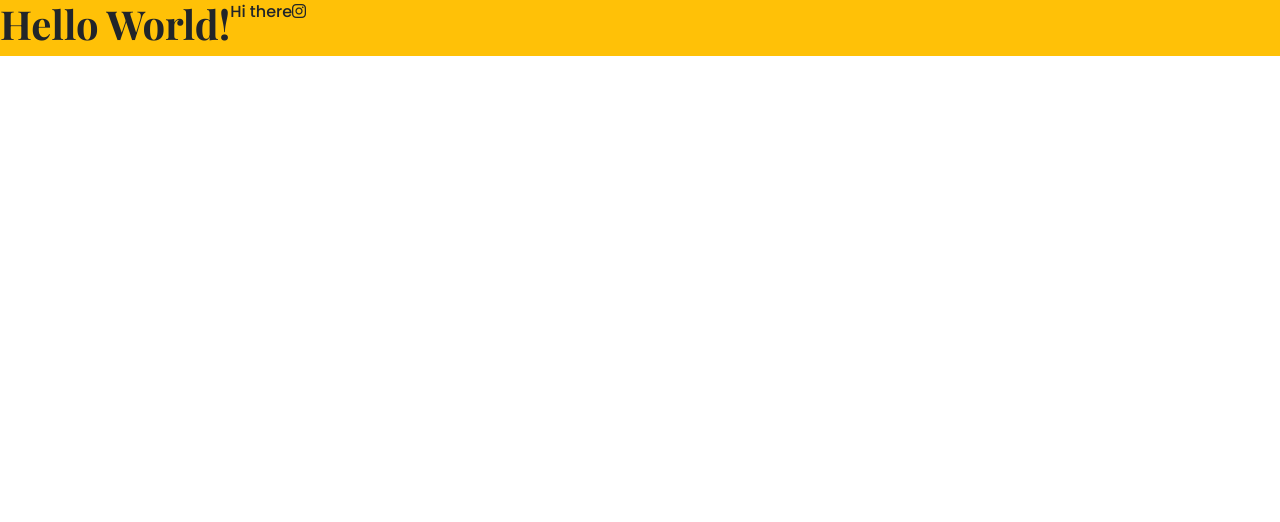
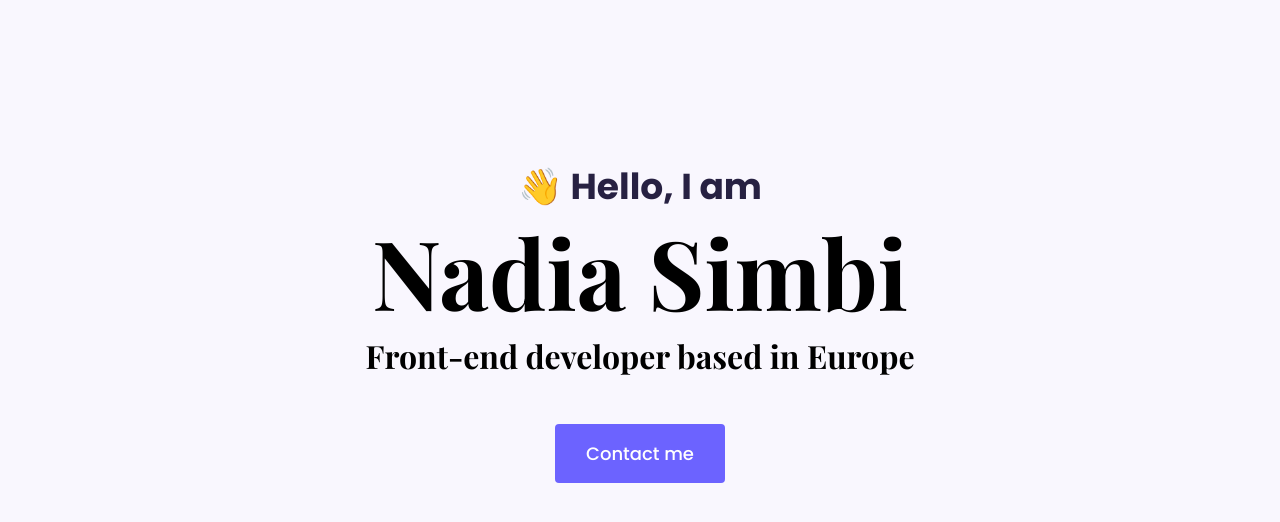
Before and after one commit to Nadia-si/portfolio-project, a plain HTML site: page index.html in a window 1280 px wide. Drawn offline with nearby package versions, Linux system fonts and the light colour scheme.

Commit message:
Added homepage

```diff
--- a/css/style.css
+++ b/css/style.css
@@ -1,13 +1,53 @@
-/*
-font-family: 'Playfair Display', serif;
-font-family: 'Poppins', sans-serif;
-*/
+:root {
+  --branding-color: #6c63ff;
+  --secondary-color: #f9f7fe;
+  --heading-font-family: "Playfair Display", serif;
+  --default-font-family: "Poppins", sans-serif;
+}
 
+body {
+  font-family: var(--default-font-family);
+}
+
+h1,
+h2,
+h3,
+h4,
+h5,
+h6 {
+  font-family: var(--heading-font-family);
+  font-weight: bold;
+  color: black;
+}
 h1 {
-  font-family: "Playfair Display", serif;
-  font-weight: bold;
+  font-size: 96px;
 }
 p {
-  font-family: "Poppins", sans-serif;
   font-weight: normal;
 }
+.hero {
+  background: var(--secondary-color);
+  text-align: center;
+  padding: 160px 20px;
+}
+.hero p {
+  font-size: 36px;
+  font-weight: bold;
+  margin: 0;
+  color: #272142;
+}
+hero h2 {
+  font-family: var(--default-font-family);
+  font-weight: normal;
+  font-size: 24px;
+  line-height: 2;
+  color: #272142;
+}
+.btn-branding {
+  background: var(--branding-color);
+  border-radius: 4px;
+  color: white;
+  font-size: 18px;
+  line-height: 27px;
+  padding: 15px 30px;
+}
--- a/index.html
+++ b/index.html
@@ -10,6 +10,13 @@
       integrity="sha384-KK94CHFLLe+nY2dmCWGMq91rCGa5gtU4mk92HdvYe+M/SXH301p5ILy+dN9+nJOZ"
       crossorigin="anonymous"
     />
+    <link rel="preconnect" href="https://fonts.googleapis.com" />
+    <link rel="preconnect" href="https://fonts.gstatic.com" crossorigin />
+    <link
+      href="https://fonts.googleapis.com/css2?family=Merriweather:ital,wght@0,300;0,400;0,700;0,900;1,300;1,400;1,700;1,900&family=Playball&family=Playfair+Display:wght@700&family=Poppins:wght@500;700&display=swap"
+      rel="stylesheet"
+    />
+    <link rel="stylesheet" href="css/style.css" />
     <script
       src="https://cdn.jsdelivr.net/npm/bootstrap@5.3.0-alpha3/dist/js/bootstrap.bundle.min.js"
       integrity="sha384-ENjdO4Dr2bkBIFxQpeoTz1HIcje39Wm4jDKdf19U8gI4ddQ3GYNS7NTKfAdVQSZe"
@@ -19,20 +26,16 @@
       src="https://kit.fontawesome.com/401bd994ce.js"
       crossorigin="anonymous"
     ></script>
-    <link rel="preconnect" href="https://fonts.googleapis.com" />
-    <link rel="preconnect" href="https://fonts.gstatic.com" crossorigin />
-    <link
-      href="https://fonts.googleapis.com/css2?family=Merriweather:ital,wght@0,300;0,400;0,700;0,900;1,300;1,400;1,700;1,900&family=Playball&family=Playfair+Display:wght@700&family=Poppins:wght@500;700&display=swap"
-      rel="stylesheet"
-    />
-    <link rel="stylesheet" href="css/style.css" />
     <title>Document</title>
   </head>
   <body>
-    <div class="d-flex bg-warning">
-      <h1>Hello World!</h1>
-
-      <p>Hi there<i class="fa-brands fa-instagram"></i></p>
+    <div class="hero">
+      <p>👋 Hello, I am</p>
+      <h1>Nadia Simbi</h1>
+      <h2 class="mb-5">Front-end developer based in Europe</h2>
+      <div>
+        <a href="#" class="btn btn-branding">Contact me</a>
+      </div>
     </div>
   </body>
 </html>
```
